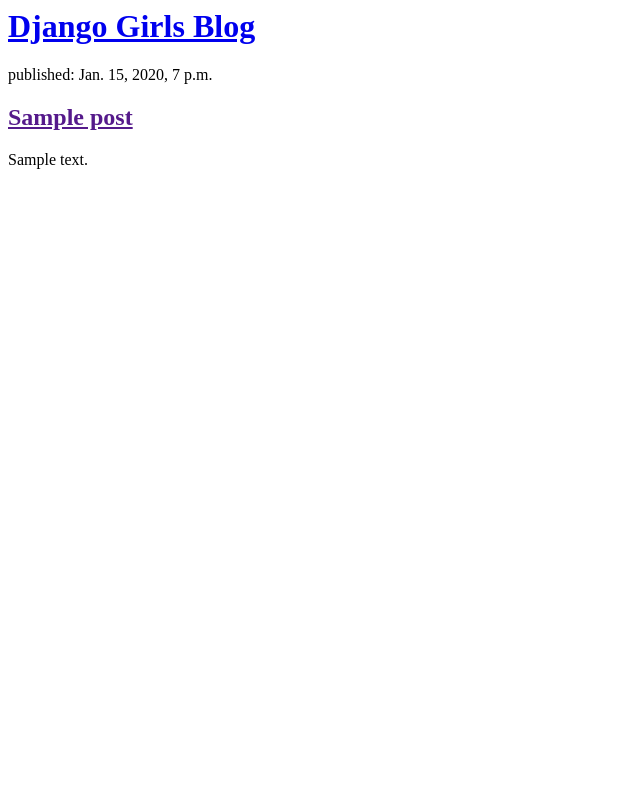
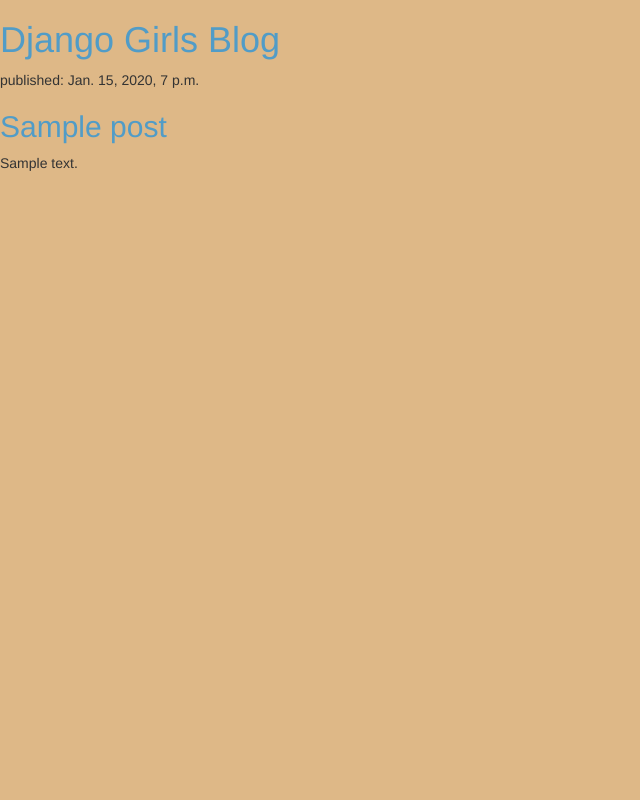
Before and after one commit to Y-Sakaue/Django_y.Sakaue, a Django app: page / in a window 1280 px wide. Shown: the whole page, without its empty margins (0-640 px from the left). Run offline with Django 3.2, Linux system fonts and the light colour scheme; tables that the repository leaves empty hold one stand-in row (values such as "Sample post"); some libraries are stand-ins or nearby versions.

Commit message:
changed css_color

```diff
--- /dev/null
+++ b/blog/static/css/blog.css
@@ -0,0 +1,7 @@
+h1 a, h2 a {
+    color: #519cc7;
+}
+
+body{
+    background-color: burlywood;
+}
--- a/blog/templates/blog/post_list.html
+++ b/blog/templates/blog/post_list.html
@@ -1,6 +1,10 @@
+{% load static %}
 <html>
     <head>
         <title>Django Girls blog</title>
+        <link rel="stylesheet" href="//maxcdn.bootstrapcdn.com/bootstrap/3.2.0/css/bootstrap.min.css">
+        <link rel="stylesheet" href="//maxcdn.bootstrapcdn.com/bootstrap/3.2.0/css/bootstrap-theme.min.css">
+        <link rel="stylesheet" href="{% static 'css/blog.css' %}">
     </head>
     <body>
         <div>
```
